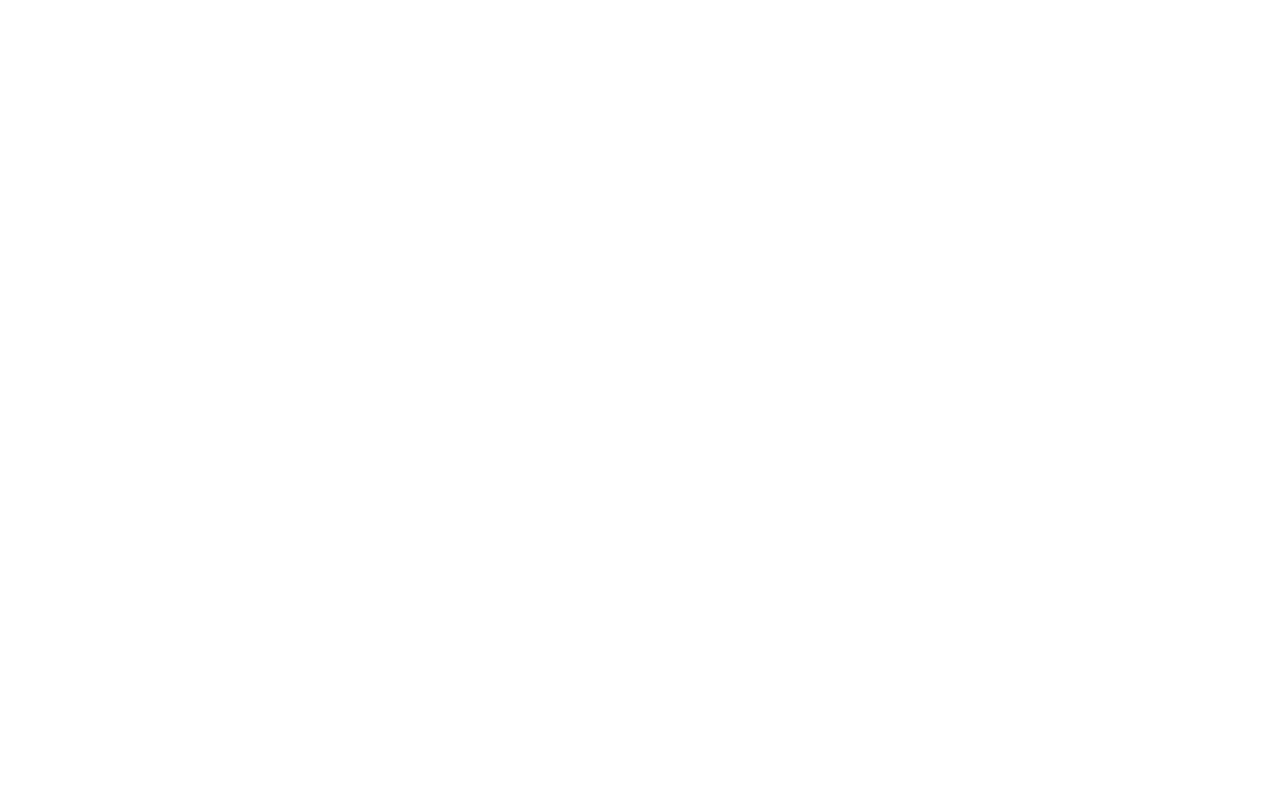
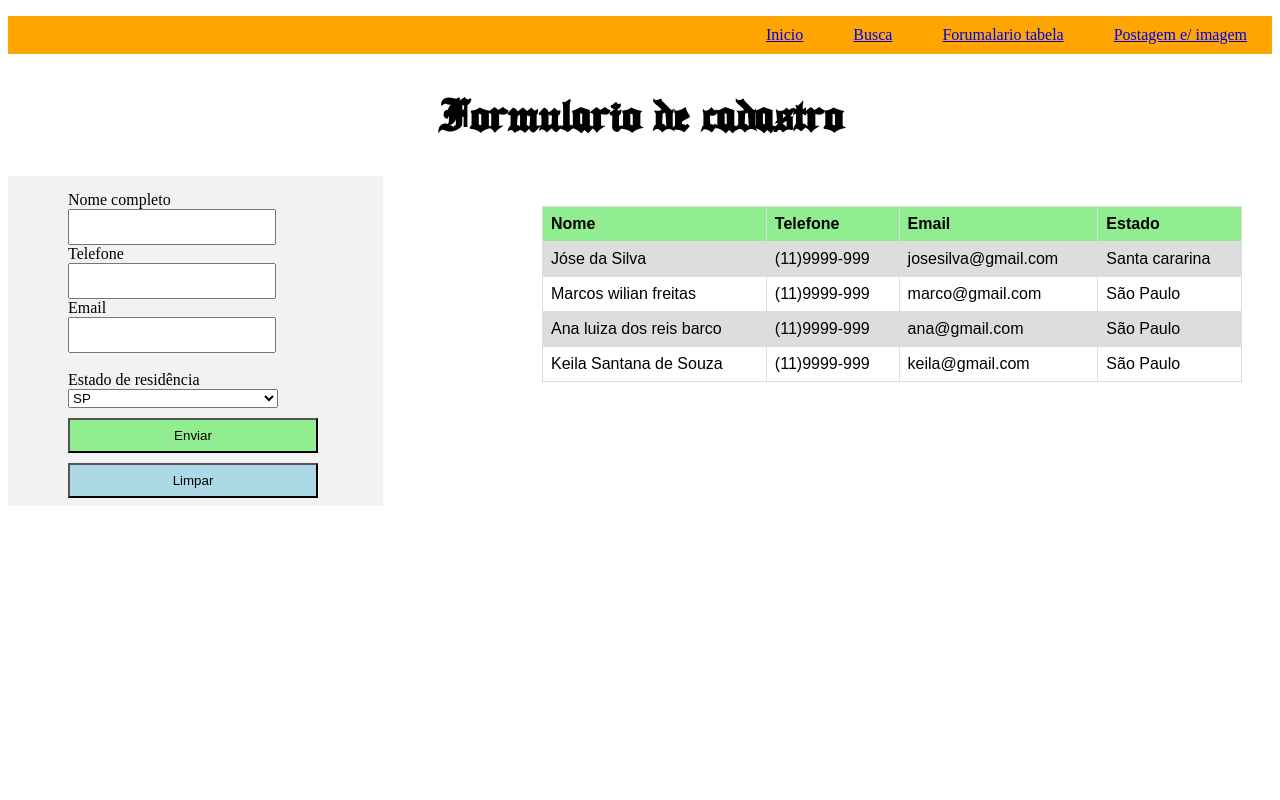
Before and after one commit to Juniorbasck/Aulas-DW, a PHP site: page /formulario.html in a window 1280 px wide. Before the commit the page is empty. Run offline with PHP 8.4, Linux system fonts and the light colour scheme.

Commit message:
atulizacoes

```diff
--- a/Desenvolvimento web II/Aula07_02_2022/Praticando 1 - html e css/esitlo.css
+++ b/Desenvolvimento web II/Aula07_02_2022/Praticando 1 - html e css/esitlo.css
@@ -1,28 +1,31 @@
 *{
-	list-style: none;
+
 }
 nav{
 	background: orange;
-	padding: 10px;
+
 	text-decoration: none;
 }
 
-ul li a{
-	text-decoration: none;
+.listass{
 	list-style: none;
 }
+
 
 .itens{
 	display: flex;
 	justify-content: flex-end;
 }
 
+li{
+ 	padding: 10px;
+}
 a{
 	margin-left: 15px;
 	margin-right: 15px;
 }
 
-a:hover{
+li:hover{
 	background: #fff;
 	color: brack;
 }
@@ -65,3 +68,102 @@ input{
 button{
 	height: 35px;
 }
+
+
+/*----------------------Pagina formulario--------------------------------------*/
+
+#form{
+	background: #f2f2f2;
+	padding: 15px;
+	padding-left: 60px;
+	float: left;
+	width: 300px;
+	height: 300px;
+}
+
+form button{
+	margin-top: 10px;
+	width: 250px;
+}
+
+form select{
+	width: 210px;
+}
+.botão1{
+	background: lightgreen;
+}
+
+.butão2{
+	background: lightblue;
+}
+.titulo{
+	text-align: center;
+	font-size: 3em;
+	font-family: "fonte1";
+}
+
+@font-face{
+				font-family: "fonte1";
+				src: url("fontes/Ancient-Medium.woff");
+}
+
+@font-face{
+				font-family: "fonte2";
+				src: url("fontes/BringHeart.woff");
+}
+
+table {
+  font-family: arial, sans-serif;
+  border-collapse: collapse;
+  width: 100%;
+}
+
+td, th {
+  border: 1px solid #dddddd;
+  text-align: left;
+  padding: 8px;
+}
+
+
+
+tr:nth-child(even) {
+  background-color: #dddddd;
+}
+
+.tabela{
+	margin: 30px;
+	width: 700px;
+	float: right;
+}
+
+th{
+	background: lightgreen;
+}
+
+.tituloPostagem{
+	text-align: center;
+	font-size: 4em;
+ 	font-family: "fonte2";font-family: "fonte2";
+}
+
+figcaption a{
+	margin: 0px;
+	padding: 0px;
+}
+
+#areaEsquerda{
+	width: 50%;
+	float: left;
+}
+
+#areaDireita{
+	float: left;
+	width: 40%;
+	margin: 10px;
+	padding: 10px;
+}
+
+.lista li{
+	list-style: inherit;:
+
+}
--- a/Desenvolvimento web II/Aula07_02_2022/Praticando 1 - html e css/formulario.html
+++ b/Desenvolvimento web II/Aula07_02_2022/Praticando 1 - html e css/formulario.html
@@ -0,0 +1,90 @@
+<!DOCTYPE html>
+<html>
+	<head>
+		<meta charset="utf-8">
+		<meta name="viewport" content="width=device-width, initial-scale=1">
+		<title></title>
+
+		<link rel="stylesheet" type="text/css" href="esitlo.css">
+
+	</head>
+	<body>
+
+		<nav>
+			<ul class="itens">
+				<li class="listass">
+					<a href="index.html">Inicio</a>
+				</li>
+				<li class="listass">
+					<a href="busca.html">Busca</a>
+				</li>
+				<li class="listass">
+					<a href="formulario.html">Forumalario tabela</a>
+				</li>
+				<li class="listass">
+					<a href="postage.html">Postagem e/ imagem</a>
+				</li>
+			</ul>
+		</nav>
+
+		<div>
+			<h1 class="titulo">Formulario de cadastro</h1>
+		</div>
+
+		<div id="form">
+			<form>
+				<label for="nome">Nome completo</label><br>
+				<input type="text" name="nome" for="nome"><br>
+				<label>Telefone</label><br>
+				<input type="number" name="numero"><br>
+				<label>Email</label><br>
+				<input type="email" name="email"><br><br>
+				<label>Estado de residência</label><br>
+				<select>
+					<option>SP</option>
+					<option>RJ</option>
+					<option>MR</option>
+				</select><br>
+
+				<button class="botão1">Enviar</button><br>
+				<button class="butão2">Limpar</button>
+			</form>
+		</div>
+
+		<div class="tabela">
+			<table>
+			  <tr class="titurloss">
+			    <th>Nome</th>
+			    <th>Telefone</th>
+			    <th>Email</th>
+			    <th>Estado</th>
+			  </tr>
+			  <tr>
+			    <td>Jóse da Silva</td>
+			    <td>(11)9999-999</td>
+			    <td>josesilva@gmail.com</td>
+			    <td>Santa cararina</td>
+			  </tr>
+			  <tr>
+			    <td>Marcos wilian freitas</td>
+			    <td>(11)9999-999</td>
+			    <td>marco@gmail.com</td>
+			    <td>São Paulo</td>
+			  </tr>
+			  <tr>
+			    <td>Ana luiza dos reis barco</td>
+			    <td>(11)9999-999</td>
+			    <td>ana@gmail.com</td>
+			    <td>São Paulo</td>
+			  </tr>
+			  <tr>
+			    <td>Keila Santana de Souza</td>
+			    <td>(11)9999-999</td>
+			    <td>keila@gmail.com</td>
+			    <td>São Paulo</td>
+			  </tr>
+			</table>
+		</div>
+
+	</body>
+</html>
```
Also changed, not shown: Desenvolvimento web II/Aula07_02_2022/Praticando 1 - html e css/busca.html (+7 -7 lines), Desenvolvimento web II/Aula07_02_2022/Praticando 1 - html e css/index.html (+8 -8 lines), Desenvolvimento web II/Aula07_02_2022/Praticando 1 - html e css/postage.html (+60 -0 lines), Desenvolvimento web II/Aula07_02_2022/Praticando 1 - html e css/fontes/Ancient-Medium.woff (added), Desenvolvimento web II/Aula07_02_2022/Praticando 1 - html e css/fontes/BringHeart.woff (added), Desenvolvimento web II/Aula07_02_2022/Praticando 1 - html e css/fontes/MadelinaScript.woff (added), Desenvolvimento web II/Aula07_02_2022/Praticando 1 - html e css/imagens/chat.jpg (added).
